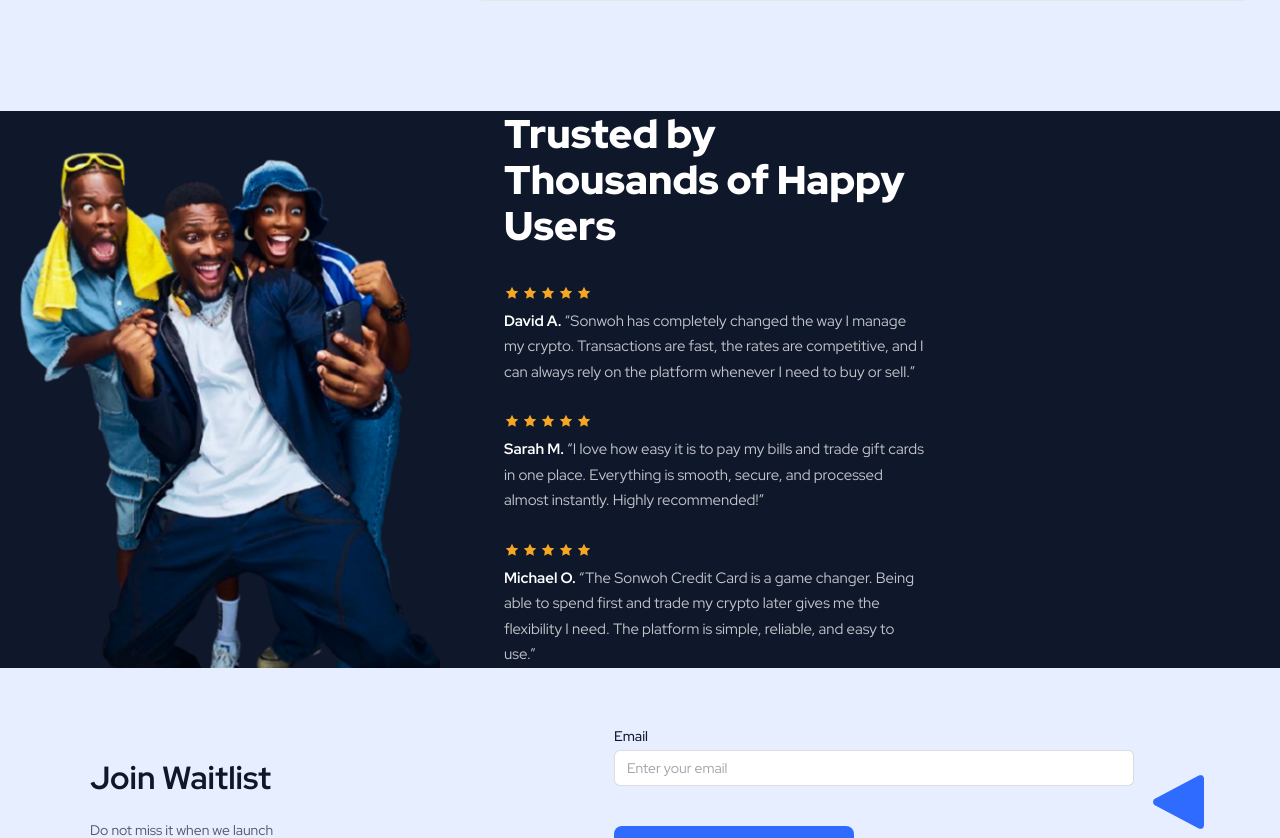
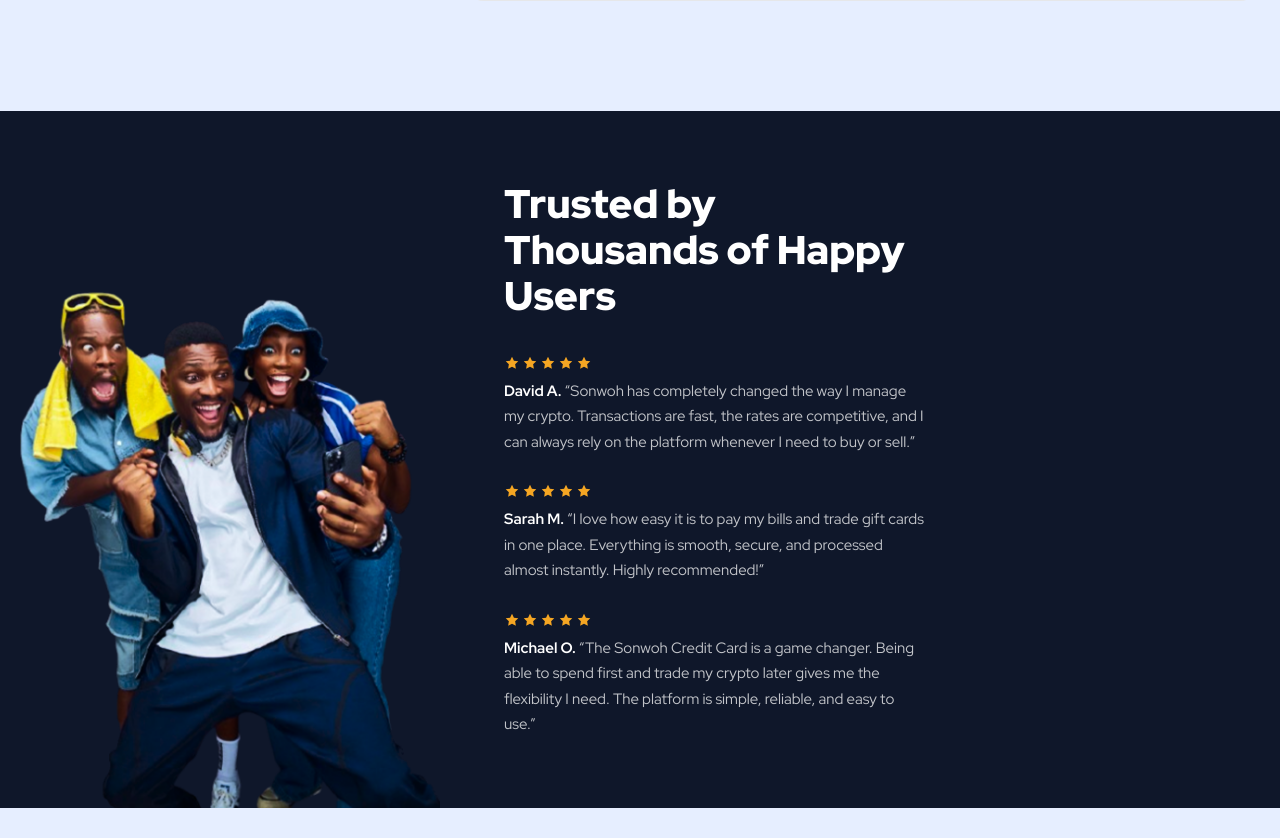
Before and after one commit to Lonepay/sonwoh, a Next.js app: page / in a window 1280 px wide. Shown: the part 10076-10914 px from the top of the page. Built offline with nearby package versions, Linux system fonts and the light colour scheme.

Commit message:
testimonials: give the copy its own padding back

```diff
--- a/src/components/Testimonials.tsx
+++ b/src/components/Testimonials.tsx
@@ -33,7 +33,7 @@
             className="mx-auto block h-auto w-full max-w-[320px] self-end lg:max-w-[420px]"
           />
 
-          <div>
+          <div className="pb-16 lg:py-[70px]">
             <h2 className="max-w-[420px] font-display text-[34px] font-black leading-[1.15] text-white lg:text-[40px]">
               Trusted by Thousands of Happy Users
             </h2>
```
